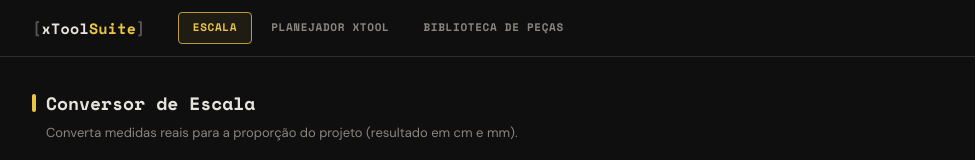
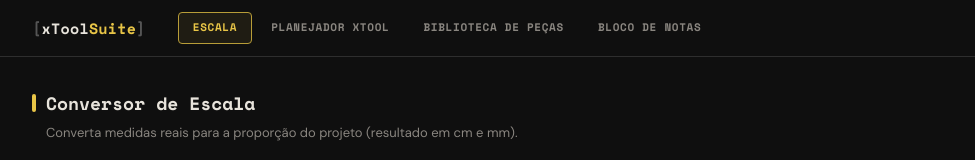
Before and after one commit to gabrielmalves7-prog/ferramentas-maquete, a Next.js app: page /escala in a window 1280 px wide. Shown: the top 160 px of the page, without its empty margins (152-1127 px from the left). Built offline with nearby package versions, Linux system fonts and the light colour scheme; no server answers; the database is empty.

Commit message:
Update HeaderNav.tsx

```diff
--- a/components/HeaderNav.tsx
+++ b/components/HeaderNav.tsx
@@ -7,6 +7,7 @@ const links = [
   { href: "/escala", label: "Escala" },
   { href: "/xtool", label: "Planejador xTool" },
   { href: "/pecas", label: "Biblioteca de peças" },
+  { href: "/notas", label: "Bloco de notas" },
 ] as const;
 
 export function HeaderNav() {
```
